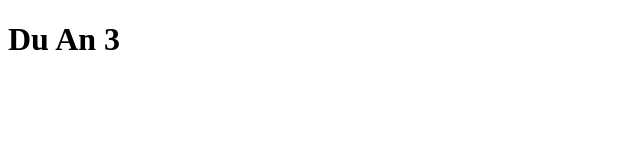
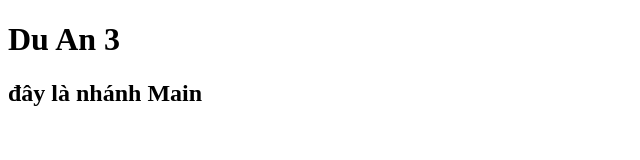
Before and after one commit to HoThanhLich/duan3, a plain HTML site: page index.html in a window 1280 px wide. Shown: the whole page, without its empty margins (0-640 px from the left). Drawn offline with Linux system fonts and the light colour scheme.

Commit message:
commit test branch

```diff
--- a/index.html
+++ b/index.html
@@ -7,5 +7,6 @@
   </head>
   <body>
     <h1>Du An 3</h1>
+    <h2>đây là nhánh Main</h2>
   </body>
 </html>
```
